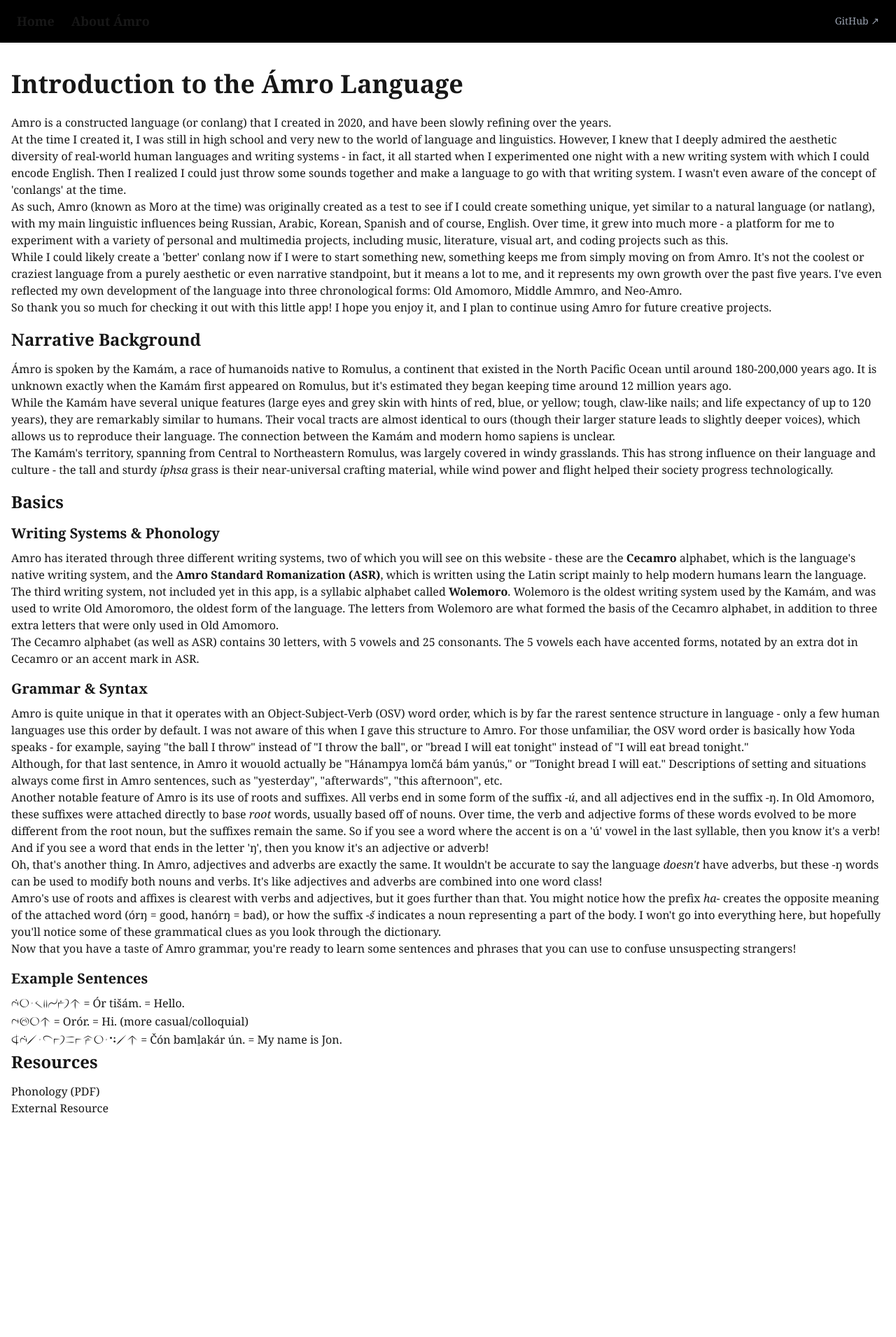
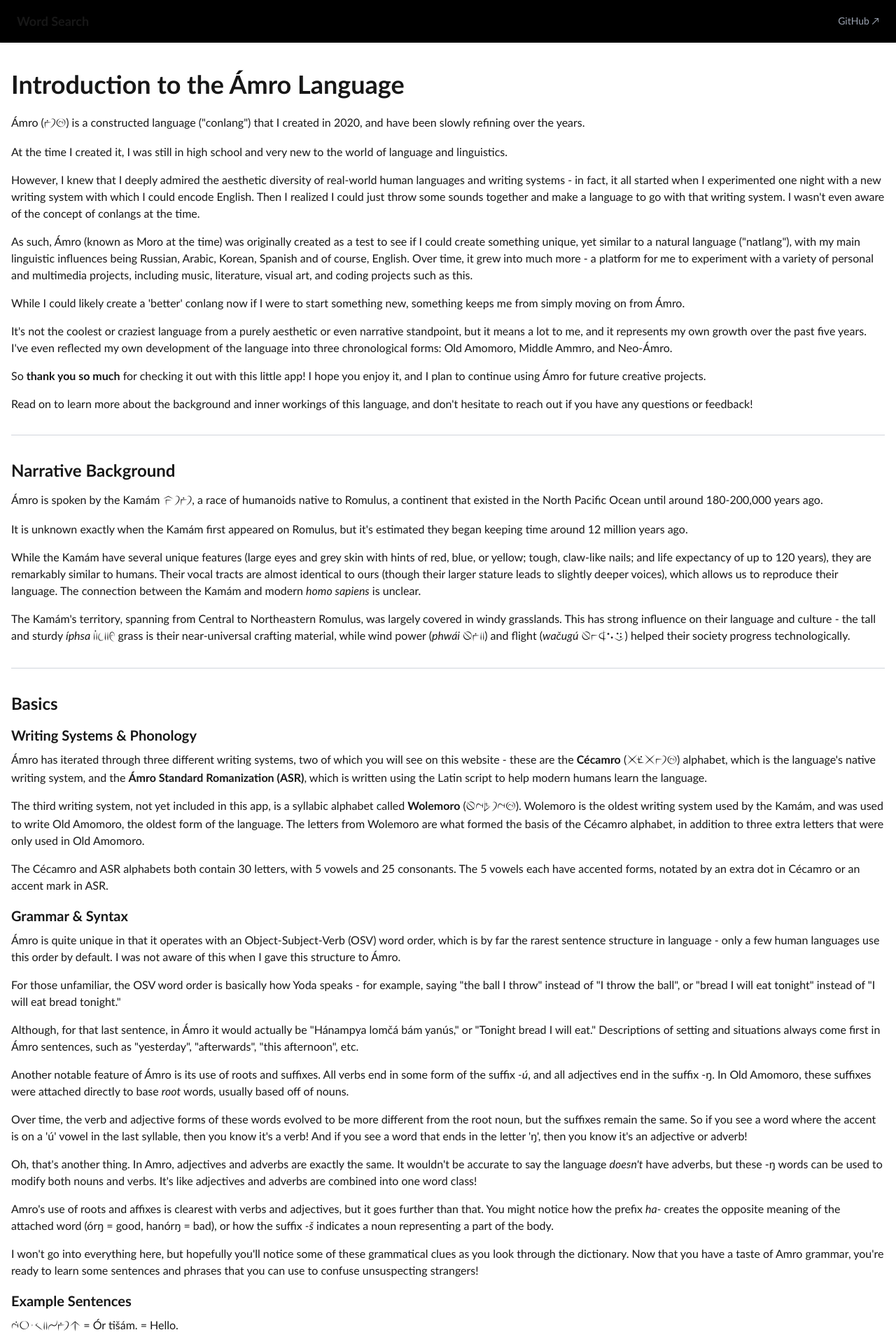
Before and after one commit to bpfullerton/eng-amro-dict, a Next.js app: page /about in a window 1280 px wide. Shown: the top 1910 px of the page at 70% size. Before the commit the page ends 1627 px from the top, so only its background shows below. Built offline with nearby package versions, Linux system fonts and the light colour scheme.

Commit message:
UI updates + added demo link to README

```diff
--- a/app/about/page.tsx
+++ b/app/about/page.tsx
@@ -2,58 +2,89 @@
 
 export default function AboutAmro() {
   return (
-    <main className="prose mx-auto px-4 py-8">
+    <main className="prose mx-auto px-4 py-8 space-y-6">
       <h1>Introduction to the Ámro Language</h1>
+      <p>Ámro (<span className="font-cecamro"></span>) is a constructed language (&quot;conlang&quot;) that I created in 2020, and have been slowly refining over the years.</p>
+      <p>At the time I created it, I was still in high school and very new to the world of language and linguistics.</p>
       <p>
-        Amro is a constructed language (or conlang) that I created in 2020, and have been slowly refining over the years.<br/>
-        At the time I created it, I was still in high school and very new to the world of language and linguistics.
         However, I knew that I deeply admired the aesthetic diversity of real-world human languages and writing systems - in fact, it all started when I experimented one night with a new writing system with which I could encode English.
-        Then I realized I could just throw some sounds together and make a language to go with that writing system. I wasn&apos;t even aware of the concept of &apos;conlangs&apos; at the time.<br/>
-        As such, Amro (known as Moro at the time) was originally created as a test to see if I could create something unique, yet similar to a natural language (or natlang), with my main linguistic influences being Russian, Arabic, Korean, Spanish and of course, English.
-        Over time, it grew into much more - a platform for me to experiment with a variety of personal and multimedia projects, including music, literature, visual art, and coding projects such as this.<br/>
-        While I could likely create a &apos;better&apos; conlang now if I were to start something new, something keeps me from simply moving on from Amro.
+        Then I realized I could just throw some sounds together and make a language to go with that writing system. I wasn&apos;t even aware of the concept of conlangs at the time.
+      </p>
+      <p>
+        As such, Ámro (known as Moro at the time) was originally created as a test to see if I could create something unique, yet similar to a natural language (&quot;natlang&quot;), with my main linguistic influences being Russian, Arabic, Korean, Spanish and of course, English.
+        Over time, it grew into much more - a platform for me to experiment with a variety of personal and multimedia projects, including music, literature, visual art, and coding projects such as this.
+      </p>
+      <p>While I could likely create a &apos;better&apos; conlang now if I were to start something new, something keeps me from simply moving on from Ámro.</p>
+      <p>
         It&apos;s not the coolest or craziest language from a purely aesthetic or even narrative standpoint, but it means a lot to me, and it represents my own growth over the past five years.
-        I&apos;ve even reflected my own development of the language into three chronological forms: Old Amomoro, Middle Ammro, and Neo-Amro.<br/>
-        So thank you so much for checking it out with this little app! I hope you enjoy it, and I plan to continue using Amro for future creative projects.
+        I&apos;ve even reflected my own development of the language into three chronological forms: Old Amomoro, Middle Ammro, and Neo-Ámro.
+      </p>
+      <p>So <strong>thank you so much</strong> for checking it out with this little app! I hope you enjoy it, and I plan to continue using Ámro for future creative projects.</p>
+      <p>Read on to learn more about the background and inner workings of this language, and don&apos;t hesitate to reach out if you have any questions or feedback!</p>
+
+      <hr className="my-8 border-gray-300" />
+
+      <h2>Narrative Background</h2>
+      <p>Ámro is spoken by the Kamám <span className="font-cecamro"></span>, a race of humanoids native to Romulus, a continent that existed in the North Pacific Ocean until around 180-200,000 years ago.</p>
+      <p>It is unknown exactly when the Kamám first appeared on Romulus, but it&apos;s estimated they began keeping time around 12 million years ago.</p>
+      <p>
+        While the Kamám have several unique features (large eyes and grey skin with hints of red, blue, or yellow; tough, claw-like nails; and life expectancy of up to 120 years), they are remarkably similar to humans.
+        Their vocal tracts are almost identical to ours (though their larger stature leads to slightly deeper voices), which allows us to reproduce their language.
+        The connection between the Kamám and modern <em>homo sapiens</em> is unclear.
+      </p>
+      <p>
+        The Kamám&apos;s territory, spanning from Central to Northeastern Romulus, was largely covered in windy grasslands.
+        This has strong influence on their language and culture - the tall and sturdy <em>íphsa</em> <span className="font-cecamro"></span> grass is their near-universal crafting material, while wind power (<em>phwái</em> <span className="font-cecamro"></span>) and flight (<em>wačugú</em> <span className="font-cecamro"></span>) helped their society progress technologically.
       </p>
 
-      <h2>Narrative Background</h2>
-      <p>
-        Ámro is spoken by the Kamám, a race of humanoids native to Romulus, a continent that existed in the North Pacific Ocean until around 180-200,000 years ago.
-        It is unknown exactly when the Kamám first appeared on Romulus, but it&apos;s estimated they began keeping time around 12 million years ago.<br/>
-        While the Kamám have several unique features (large eyes and grey skin with hints of red, blue, or yellow; tough, claw-like nails; and life expectancy of up to 120 years), they are remarkably similar to humans.
-        Their vocal tracts are almost identical to ours (though their larger stature leads to slightly deeper voices), which allows us to reproduce their language.
-        The connection between the Kamám and modern homo sapiens is unclear.<br/>
-        The Kamám&apos;s territory, spanning from Central to Northeastern Romulus, was largely covered in windy grasslands.
-        This has strong influence on their language and culture - the tall and sturdy <em>íphsa</em> grass is their near-universal crafting material, while wind power and flight helped their society progress technologically.
-      </p>
+      <hr className="my-8 border-gray-300" />
 
       <h2>Basics</h2>
       <h3>Writing Systems & Phonology</h3>
       <p>
-        Amro has iterated through three different writing systems, two of which you will see on this website - these are the <strong>Cecamro</strong> alphabet, which is the language&apos;s native writing system, and the <strong>Amro Standard Romanization (ASR)</strong>, which is written using the Latin script mainly to help modern humans learn the language.<br/>
-        The third writing system, not included yet in this app, is a syllabic alphabet called <strong>Wolemoro</strong>.
-        Wolemoro is the oldest writing system used by the Kamám, and was used to write Old Amoromoro, the oldest form of the language.
-        The letters from Wolemoro are what formed the basis of the Cecamro alphabet, in addition to three extra letters that were only used in Old Amomoro.<br/>
-        The Cecamro alphabet (as well as ASR) contains 30 letters, with 5 vowels and 25 consonants. The 5 vowels each have accented forms, notated by an extra dot in Cecamro or an accent mark in ASR.
+        Ámro has iterated through three different writing systems, two of which you will see on this website - these are the <strong>Cécamro</strong> (<span className="font-cecamro"></span>) alphabet, which is the language&apos;s native writing system, and the <strong>Ámro Standard Romanization (ASR)</strong>, which is written using the Latin script to help modern humans learn the language.
       </p>
+      <p>
+        The third writing system, not yet included in this app, is a syllabic alphabet called <strong>Wolemoro</strong> (<span className="font-cecamro"></span>).
+        Wolemoro is the oldest writing system used by the Kamám, and was used to write Old Amomoro, the oldest form of the language.
+        The letters from Wolemoro are what formed the basis of the Cécamro alphabet, in addition to three extra letters that were only used in Old Amomoro.
+      </p>
+      <p>
+        The Cécamro and ASR alphabets both contain 30 letters, with 5 vowels and 25 consonants. The 5 vowels each have accented forms, notated by an extra dot in Cécamro or an accent mark in ASR.
+      </p>
+
       <h3>Grammar & Syntax</h3>
       <p>
-        Amro is quite unique in that it operates with an Object-Subject-Verb (OSV) word order, which is by far the rarest sentence structure in language - only a few human languages use this order by default.
-        I was not aware of this when I gave this structure to Amro.
-        For those unfamiliar, the OSV word order is basically how Yoda speaks - for example, saying &quot;the ball I throw&quot; instead of &quot;I throw the ball&quot;, or &quot;bread I will eat tonight&quot; instead of &quot;I will eat bread tonight.&quot;<br/>
-        Although, for that last sentence, in Amro it wouold actually be &quot;Hánampya lomčá bám yanús,&quot; or &quot;Tonight bread I will eat.&quot;
-        Descriptions of setting and situations always come first in Amro sentences, such as &quot;yesterday&quot;, &quot;afterwards&quot;, &quot;this afternoon&quot;, etc.<br/>
-        Another notable feature of Amro is its use of roots and suffixes. All verbs end in some form of the suffix <em>-ú</em>, and all adjectives end in the suffix -ŋ.
+        Ámro is quite unique in that it operates with an Object-Subject-Verb (OSV) word order, which is by far the rarest sentence structure in language - only a few human languages use this order by default.
+        I was not aware of this when I gave this structure to Ámro.
+      </p>
+      <p>
+        For those unfamiliar, the OSV word order is basically how Yoda speaks - for example, saying &quot;the ball I throw&quot; instead of &quot;I throw the ball&quot;, or &quot;bread I will eat tonight&quot; instead of &quot;I will eat bread tonight.&quot;
+      </p>
+      <p>
+        Although, for that last sentence, in Ámro it would actually be &quot;Hánampya lomčá bám yanús,&quot; or &quot;Tonight bread I will eat.&quot;
+        Descriptions of setting and situations always come first in Ámro sentences, such as &quot;yesterday&quot;, &quot;afterwards&quot;, &quot;this afternoon&quot;, etc.
+      </p>
+      <p>
+        Another notable feature of Ámro is its use of roots and suffixes. All verbs end in some form of the suffix <em>-ú</em>, and all adjectives end in the suffix -ŋ.
         In Old Amomoro, these suffixes were attached directly to base <em>root</em> words, usually based off of nouns.
+      </p>
+      <p>
         Over time, the verb and adjective forms of these words evolved to be more different from the root noun, but the suffixes remain the same.
         So if you see a word where the accent is on a &apos;ú&apos; vowel in the last syllable, then you know it&apos;s a verb!
-        And if you see a word that ends in the letter &apos;ŋ&apos;, then you know it&apos;s an adjective or adverb!<br/> Oh, that&apos;s another thing.
+        And if you see a word that ends in the letter &apos;ŋ&apos;, then you know it&apos;s an adjective or adverb!
+      </p>
+      <p>
+        Oh, that&apos;s another thing.
         In Amro, adjectives and adverbs are exactly the same. It wouldn&apos;t be accurate to say the language <em>doesn&apos;t</em> have adverbs, but these -ŋ words can be used to modify both nouns and verbs.
-        It&apos;s like adjectives and adverbs are combined into one word class!<br/>
+        It&apos;s like adjectives and adverbs are combined into one word class!
+      </p>
+      <p>
         Amro&apos;s use of roots and affixes is clearest with verbs and adjectives, but it goes further than that.
         You might notice how the prefix <em>ha-</em> creates the opposite meaning of the attached word (órŋ = good, hanórŋ = bad), or how the suffix <em>-š</em> indicates a noun representing a part of the body.
-        I won&apos;t go into everything here, but hopefully you&apos;ll notice some of these grammatical clues as you look through the dictionary.<br/>
+      </p>
+      <p>
+        I won&apos;t go into everything here, but hopefully you&apos;ll notice some of these grammatical clues as you look through the dictionary.
         Now that you have a taste of Amro grammar, you&apos;re ready to learn some sentences and phrases that you can use to confuse unsuspecting strangers!
       </p>
       <h3>Example Sentences</h3>
@@ -62,6 +93,9 @@ export default function AboutAmro() {
         <li><span className="font-cecamro"></span> = Orór. = Hi. (more casual/colloquial)</li>
         <li><span className="font-cecamro">  </span> = Čón baml̠akár ún. = My name is Jon.</li>
       </ul>
+
+      <hr className="my-8 border-gray-300" />
+
       <h2>Resources</h2>
       <ul>
         <li><a href="/docs/phonology.pdf" target="_blank">Phonology (PDF)</a></li>
--- a/app/components/Navbar.tsx
+++ b/app/components/Navbar.tsx
@@ -2,13 +2,22 @@
 'use client';
 
 import Link from 'next/link';
+import { usePathname } from 'next/navigation';
 
 export default function Navbar() {
+  const pathname = usePathname();
+
   return (
     <nav className="w-full border-b px-6 py-4 flex justify-between items-center bg-black shadow-sm">
       <div className="flex gap-6 items-center">
-        <Link href="/" className="text-lg font-semibold hover:text-blue-600 transition">Home</Link>
-        <Link href="/about" className="text-lg font-semibold hover:text-blue-600 transition">About Ámro</Link>
+        {pathname !== '/' && (
+          <Link href="/" className="text-lg font-semibold hover:text-blue-600 transition">Word Search</Link>
+        )}
+
+        {pathname !== '/about' && (
+          <Link href="/about" className="text-lg font-semibold hover:text-blue-600 transition">About Ámro</Link>
+        )}
+
       </div>
 
       <a
--- a/app/globals.css
+++ b/app/globals.css
@@ -31,7 +31,7 @@
 body {
   background: var(--background);
   color: var(--foreground);
-  font-family:  Georgia, serif;
+  font-family: Trebuchet MS, Verdana, Arial, sans-serif;
 }
 
 h1 {
--- a/app/page.tsx
+++ b/app/page.tsx
@@ -36,7 +36,7 @@ export default function TestMW() {
     } catch (err) {
       // If an error occurs, set the error state
       if (err instanceof Error) {
-        setError('Failed to fetch definition.');
+        setError('Oops, looks like we couldn\'t find that word in our dictionary. Please try another one.');
       }
       console.error(err);
     } finally {
@@ -46,11 +46,12 @@ export default function TestMW() {
 
   return (
     <div className="max-w-xl mx-auto mt-12 px-4">
-      <h1 className="text-2xl font-bold mb-4">English-Amro Bilingual Dictionary</h1>
+      <h1 className="text-2xl font-bold mb-4">Welcome to the English-Ámro Bilingual Dictionary!</h1>
+      <h6 className="text-lg mb-4">Enter an English or Ámro word to search for its definition.</h6>
       <form onSubmit={handleSubmit} className="flex gap-2 mb-6">
         <input
           type="text"
-          placeholder="Enter an English or Amro word"
+          placeholder="Enter an English or Ámro word"
           value={word}
           onChange={(e) => setWord(e.target.value)}
           className="border p-2 rounded w-full"
@@ -69,19 +70,27 @@ export default function TestMW() {
       <div className="space-y-6">
         {results.map((entry, index) => (
           <div key={index} className="border rounded p-4 shadow-sm">
-            <h2 className="text-xl font-semibold">
-              {'word' in entry ? entry.word : entry.asr}
-            </h2>
-            {'cecamro' in entry && entry.cecamro && (
-              <p className="font-cecamro text-xl">{entry.cecamro}</p>
-            )}
-            {'ipa' in entry && entry.ipa && <p><strong>IPA:</strong> /{entry.ipa}/</p>}
+            <div className="flex items-baseline gap-4 mb-2">
+              <h2 className="text-xl font-semibold">
+                {'word' in entry ? entry.word : entry.asr}
+              </h2>
+              <span className="font-cecamro text-xl">
+                {'cecamro' in entry && entry.cecamro ? entry.cecamro : ''}
+              </span>
+            </div>
+
+            {'ipa' in entry && entry.ipa && <span>/{entry.ipa}/</span>}
             {'prn' in entry && entry.prn && (
               <p>
                 <strong>Pronunciation:</strong> {entry.prn}
               </p>
             )}
-            {entry.partOfSpeech && <p><strong>Part of Speech:</strong> {entry.partOfSpeech}</p>}
+            {'meaning' in entry && entry.meaning && entry.partOfSpeech && (
+              <p>
+                <strong>{entry.partOfSpeech}</strong> - {entry.meaning}
+              </p>
+            )}
+
             {'example' in entry && entry.example && <p><strong>Example:</strong> {entry.example}</p>}
             {'ex_amro' in entry && 'ex_english' in entry && entry.ex_amro && entry.ex_english && (
               <p><strong>Example:</strong> {entry.ex_amro} = <em>{entry.ex_english}</em></p>
```
Also changed, not shown: 2 other files (tests, documents, lock files or other folders).
